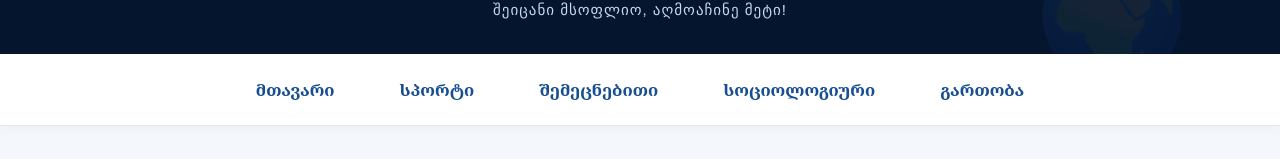
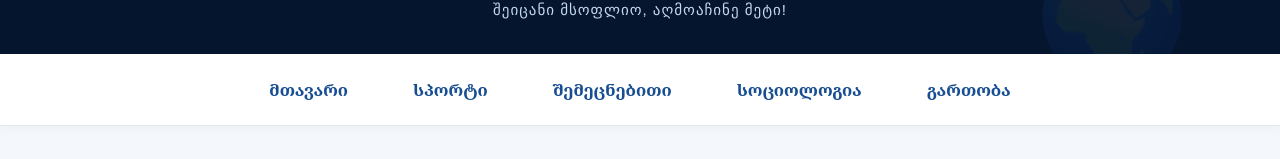
Before and after one commit to barbaremakaridze-svg/geofocus, a plain HTML site: page education.html in a window 1280 px wide. Shown: the part 140-299 px from the top of the page. Drawn offline with Linux system fonts and the light colour scheme; a web font is replaced by a local one.

Commit message:
Update education.html

```diff
--- a/education.html
+++ b/education.html
@@ -328,7 +328,7 @@ body {
     <a href="index.html">მთავარი</a>
     <a href="sport.html">სპორტი</a>
     <a href="education.html">შემეცნებითი</a>
-    <a href="sociology.html">სოციოლოგიური</a>
+  <a href="sociology.html">სოციოლოგია</a>
     <a href="entertainment.html">გართობა</a>
 </nav>
 
```
